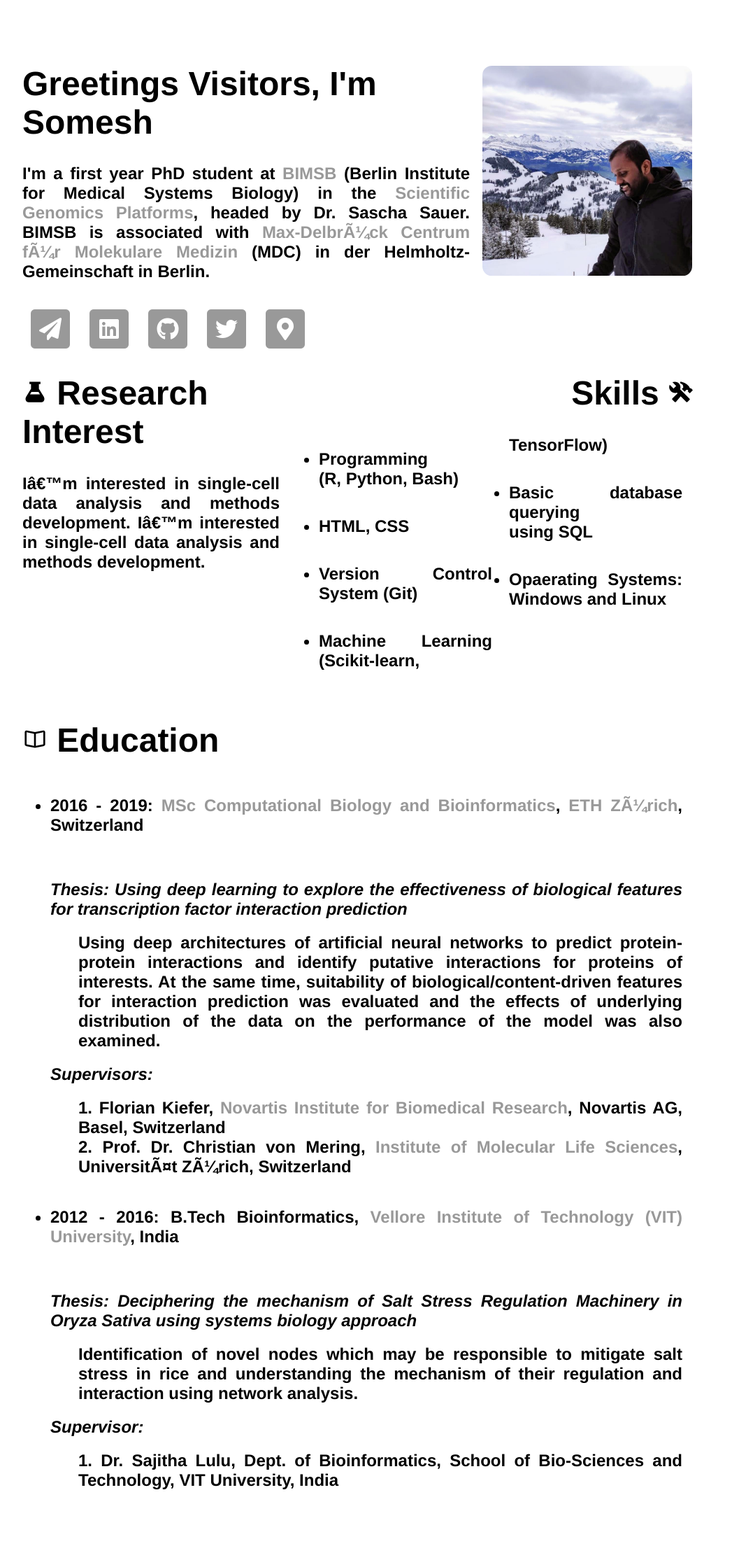
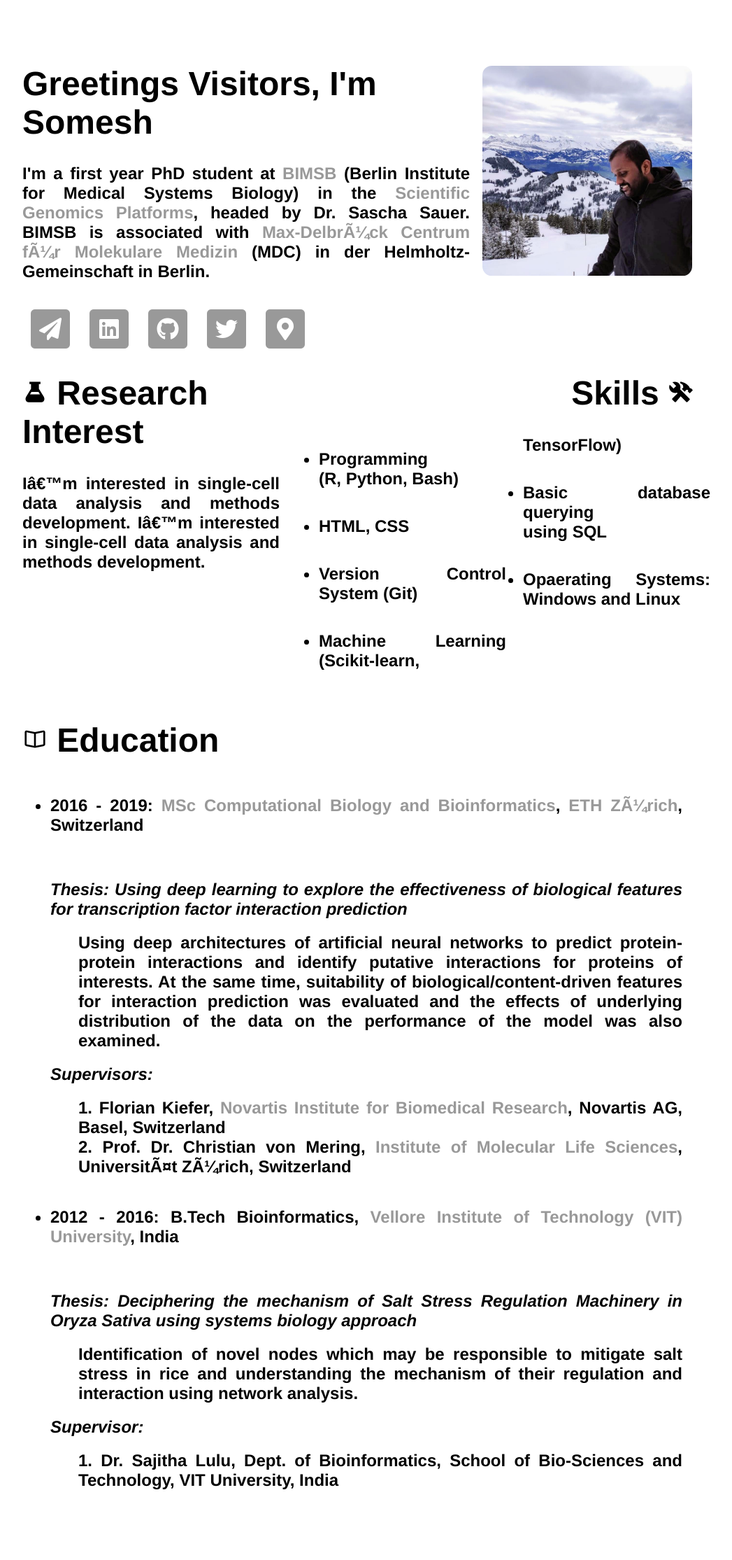
Before and after one commit to saisomesh2594/saisomesh2594.github.io, a Jekyll site: the page built from index.html, in a window 1280 px wide. Shown: the whole page at 70% size, without its empty margins (128-1175 px from the left). Built offline with Jekyll 4.4.1, drawn with Linux system fonts in a browser that asks for light colours.

Commit message:
Update main.css

```diff
--- a/css/main.css
+++ b/css/main.css
@@ -24,6 +24,8 @@
   columns: 2;
   -webkit-columns: 2;
   -moz-columns: 2;
+	overflow: auto;
+	width: 100%;
 }
 
 dl dt{
```
